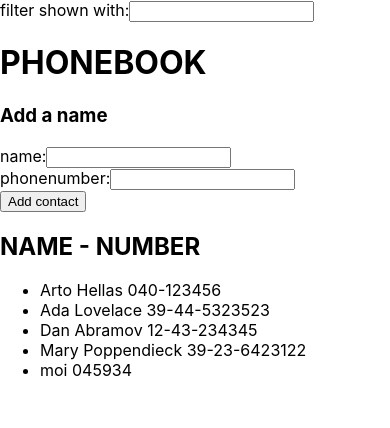
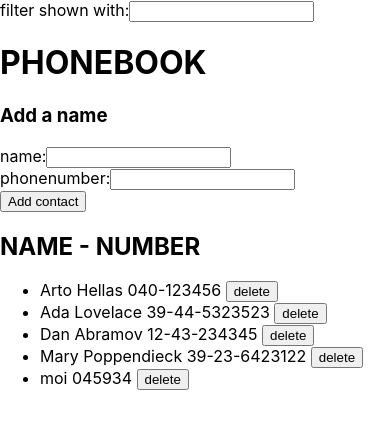
Before and after one commit to TanjaVar/full_stack_mooc_2021, a React (Create React App) app in the folder osa2/puhelinluettelo/: page / in a window 390 px wide. Shown: the top 428 px of the page. Built offline with nearby package versions, Linux system fonts and the light colour scheme; data requests are answered from the project's data file.

Commit message:
App.js: add deletePerson functionality, ListGenerator.js: add button element to list generator, phonebookPersons.js: delete update method and add deleteFromPhonebook method

```diff
--- a/osa2/puhelinluettelo/src/App.js
+++ b/osa2/puhelinluettelo/src/App.js
@@ -72,6 +72,20 @@ const App = () => {
     setFilterWith(newValue)
   }
 
+  //deletes person from Phonebook. gets unique id and person name as parameters
+  const deletePerson = ( id ) => {
+    //const areYouSure = Window.confirm(`Are you sure you want to delete ${name} from phonebook?`)
+    console.log('deletePerson function: Im working!')
+    console.log(`deletePerson: ${id}`)
+
+    phonebookService
+    .deleteFromPhonebook(id)
+    .then(promise => {
+      console.log('deletePerson function: promise fulfilled yay')
+      setPersons(persons.map(person => person.id !== id ? person : promise.data))
+    })
+    .catch(error => alert('something wnt wfongg'))
+  }
 
   return (
     <div>
@@ -90,7 +104,7 @@ const App = () => {
           }
         }).map(person => {
           return (
-            <ListGenerator person={person} key={person.name} />
+            <ListGenerator person={person} key={person.name} deletePersonFromPhonebook={() => deletePerson(person.id, person.name)}/>
           )
         })}
       </ul>
--- a/osa2/puhelinluettelo/src/components/ListGenerator.js
+++ b/osa2/puhelinluettelo/src/components/ListGenerator.js
@@ -1,8 +1,10 @@
 import React from 'react';
 
-const ListGenerator = ({person}) => {
+const ListGenerator = ({ person, deletePersonFromPhonebook }) => {
     return (
-        <li>{person.name} {person.phonenum} </li>
+        <li>
+            {person.name} {person.phonenum} <button onClick={deletePersonFromPhonebook}>delete</button>
+        </li>
     )
 }
 
--- a/osa2/puhelinluettelo/src/services/phonebookPersons.js
+++ b/osa2/puhelinluettelo/src/services/phonebookPersons.js
@@ -9,8 +9,8 @@ const create = (newObject) => {
     return axios.post(phonebookBaseUrl, newObject)
 }
 
-const update = (id, newObject) => {
-    return axios.put(`${phonebookBaseUrl}/${id}`, newObject)
+const deleteFromPhonebook = (id) => {
+    return axios.delete(`${phonebookBaseUrl}/${id}`)
 }
 
-export default { getAll, create, update }
+export default { getAll, create, deleteFromPhonebook }
```
